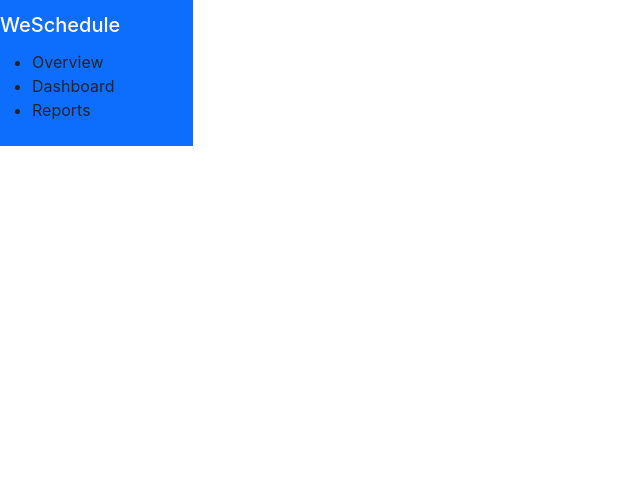
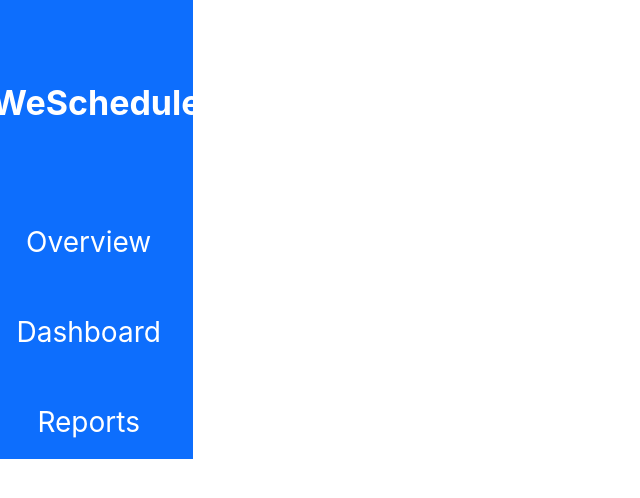
Before and after one commit to sonAndrew/WeSchedule, a React (Create React App) app: page / in a window 1280 px wide. Shown: the top 498 px of the page, without its empty margins (0-640 px from the left). Built offline with nearby package versions, Linux system fonts and the light colour scheme.

Commit message:
Update: updated sidebar styling.

```diff
--- a/src/Pages/WeSchedule/MainLayout/Layout.js
+++ b/src/Pages/WeSchedule/MainLayout/Layout.js
@@ -10,18 +10,23 @@ export const Layout = () => {
             <section className="row">
                 <section className="col-sm-2">
                     <Sidebar
+                        title={
+                            <Link className='navbar-brand link text-white' aria-current='page' to="/overview">
+                                WeSchedule
+                            </Link>
+                        }
                         link={
-                            <Link className='nav-link active' to="/overview">
+                            <Link className='nav-link active text-white' aria-current='page' to="/overview">
                                 Overview
                             </Link>
                         }
                         link2={
-                            <Link className='nav-link' to="/dashboard">
+                            <Link className='nav-link text-white' to="/dashboard">
                                 Dashboard
                             </Link>
                         }
                         link3={
-                            <Link className='nav-link' to="/reports">
+                            <Link className='nav-link text-white' to="/reports">
                                 Reports
                             </Link>
                         }
--- /dev/null
+++ b/src/Pages/WeSchedule/Sections/Navigation/Sidebar.css
@@ -0,0 +1,18 @@
+nav {
+    height: 100%;
+    position: fixed;
+}
+nav > div > a.link {
+    font-size: 34px;
+    font-weight: bold;
+    margin: 4rem 0px 0px 0px;
+}
+nav > div > div > ul.nav-container {
+    font-size: 28px;
+    list-style-type: none;
+    margin: 3rem 0px 0px -1rem;
+    text-align: center;
+}
+nav > div > div > ul.nav-container > li {
+    margin: 2rem 0px 0px 0px;
+}
--- a/src/Pages/WeSchedule/Sections/Navigation/Sidebar.js
+++ b/src/Pages/WeSchedule/Sections/Navigation/Sidebar.js
@@ -1,10 +1,17 @@
 import React from 'react';
+
+import './Sidebar.css';
 
 export const Sidebar = (props) => {
     return (
-        <nav className='navbar navbar-dark bg-primary'>
-            <h2 className='navbar-brand'>WeSchedule</h2>
-            <ul>
+        <nav className='navbar navbar-expand-lg bg-primary flex-column'>
+            <div className='container-fluid flex-column'>
+                {props.title}
+                <button class="navbar-toggler" type="button" data-bs-toggle="collapse" data-bs-target="#navbarSupportedContent" aria-controls="navbarSupportedContent" aria-expanded="false" aria-label="Toggle navigation">
+                    <span class="navbar-toggler-icon"></span>
+                </button>
+                <div className='collapse navbar-collapse' id='navbarSupportedContent'>
+                    <ul className='navbar-nav me-auto nav-container mb-2 mb-lg-0 flex-column'>
                         <li className='nav-item'>
                             {props.link}
                         </li>
@@ -15,6 +22,9 @@ export const Sidebar = (props) => {
                             {props.link3}
                         </li>
                     </ul>
+                </div>
+            </div>
+
         </nav>
     )
 }
```
Also changed, not shown: src/Pages/WeSchedule/Navigation/Sidebar.js (deleted, +0 -20 lines). Lines whose indentation alone changed are shown as unchanged.
